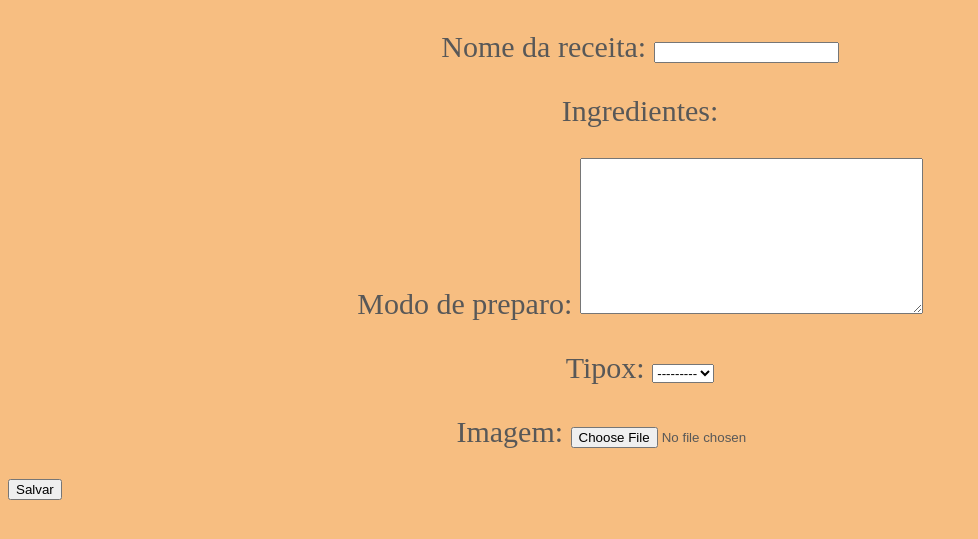
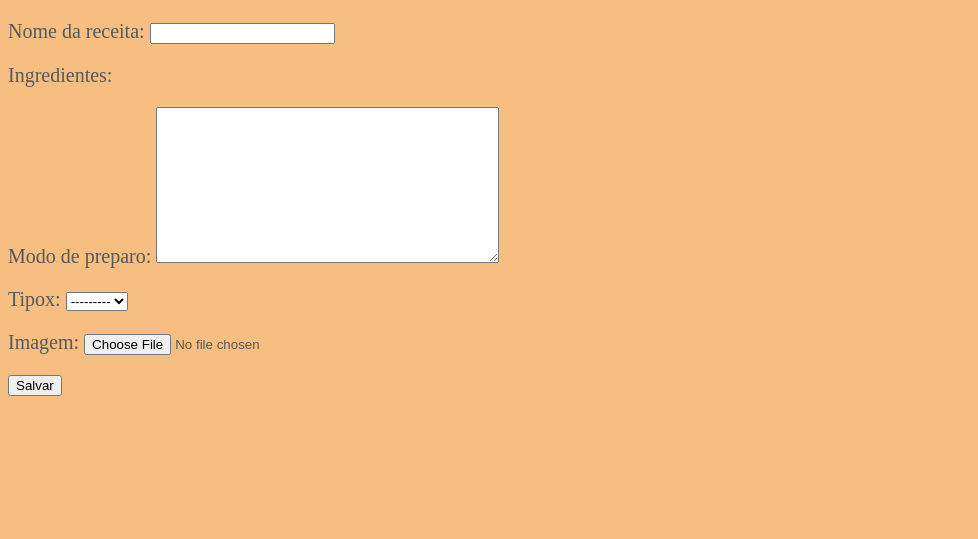
Before and after one commit to brunogomesifrn/info419comida, a Django app: page /cadastrar_receita/ in a window 1280 px wide. Shown: the top 539 px of the page, without its empty margins (0-978 px from the left). Run offline with Django 3.2, Linux system fonts and the light colour scheme; data that the repository does not hold is empty; some libraries are stand-ins or nearby versions.

Commit message:
ajeitei unas coisas no css das paginas tipo, tipo cadastrar, receita e receita cadastrar aaa em base tbm

```diff
--- a/core/templates/base.html
+++ b/core/templates/base.html
@@ -6,10 +6,9 @@
 	<style type="text/css">
 
 p {
-	text-align: center;
 	color: #585858;
 	font-family: italic;
-	font-size:30px
+	font-size:20px
 
 
 	}
--- a/core/templates/tipo.html
+++ b/core/templates/tipo.html
@@ -6,7 +6,7 @@ p {
 	text-align: center;
 	color: #585858;
 	font-family: italic;
-	font-size:30px
+	font-size:20px
 
 	}
 body {background-color:#F7BE81}
```
Also changed, not shown: core/templates/registro.html (+12 -0 lines).
